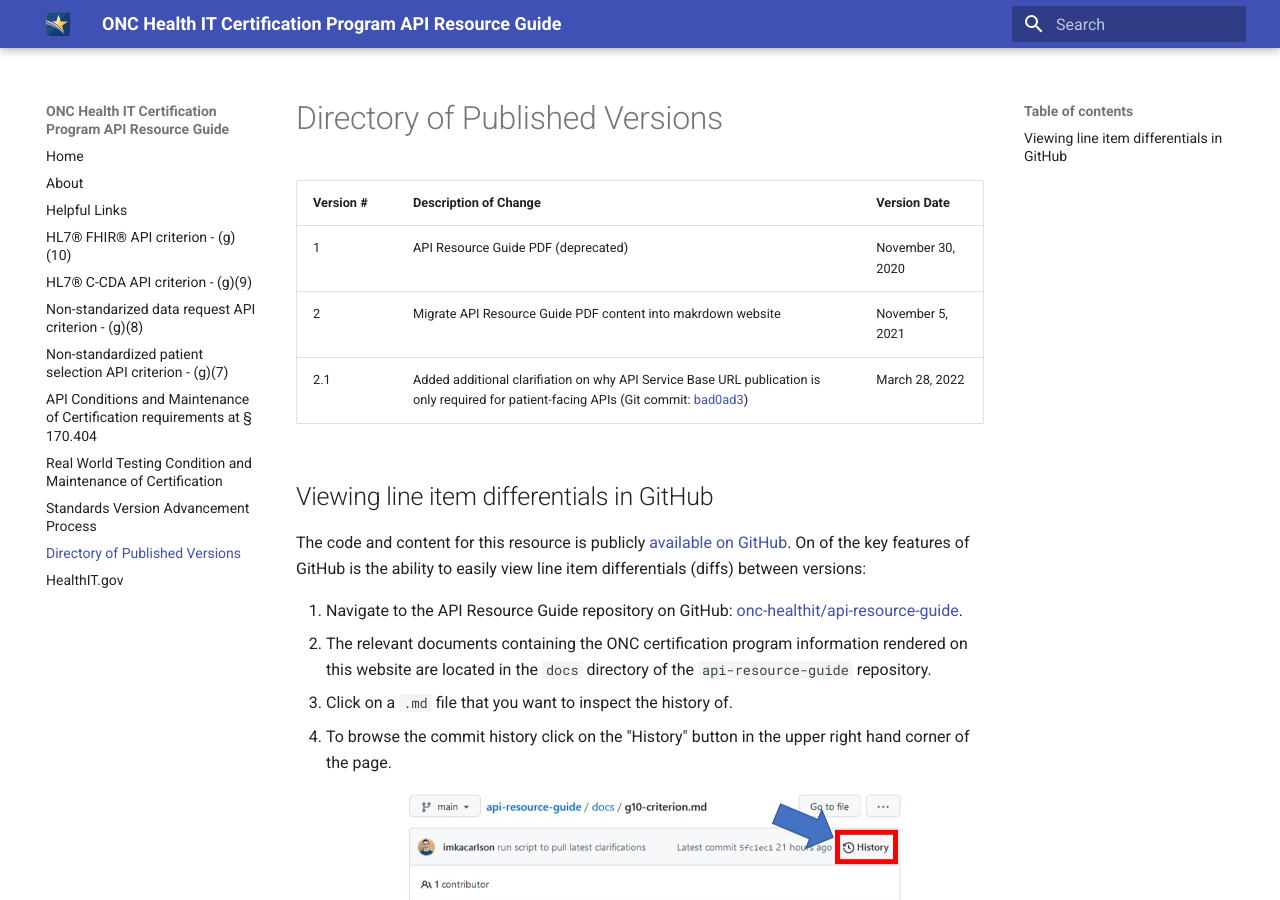
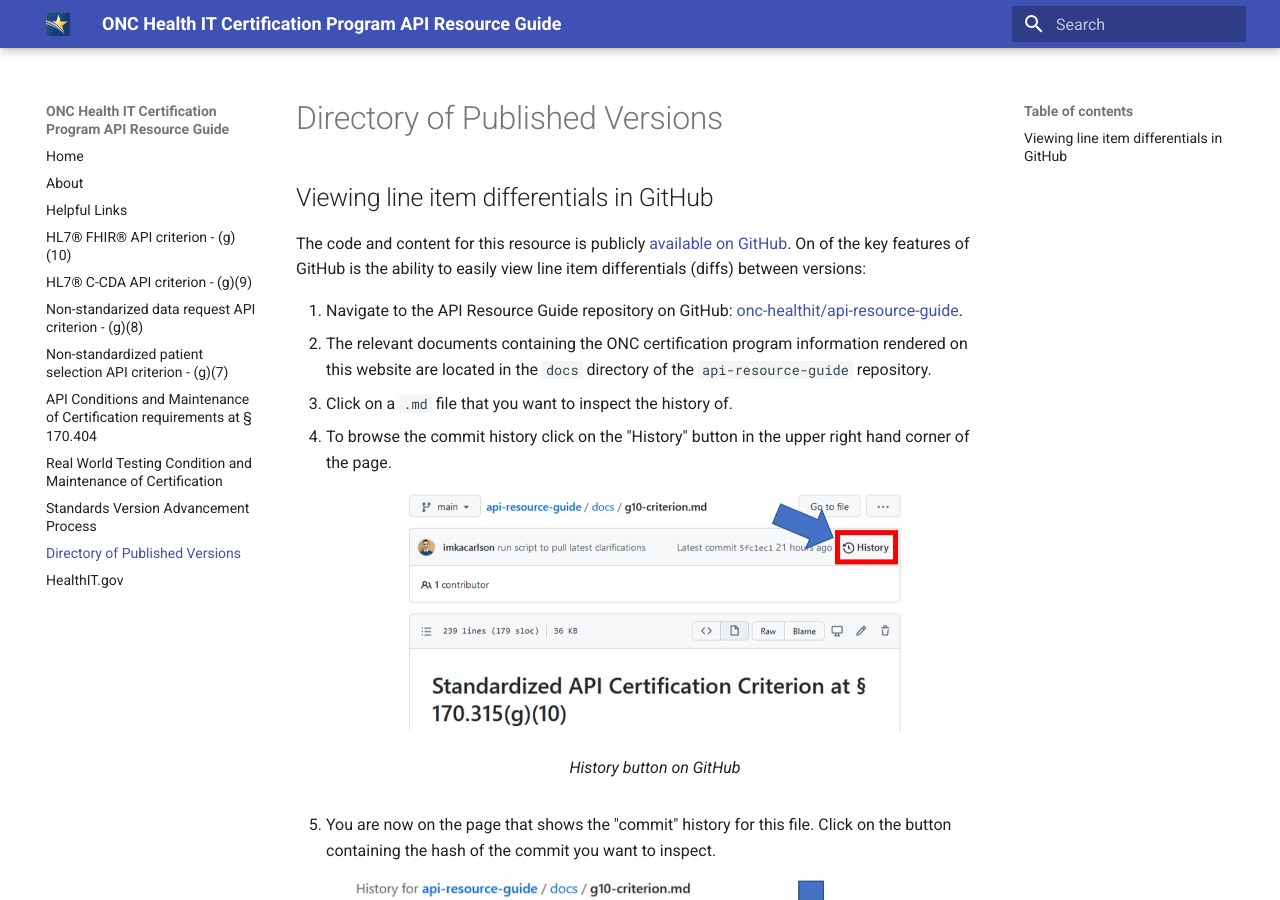
Before and after one commit to onc-healthit/api-resource-guide, an MkDocs documentation site: the page built from docs/version-directory.md, in a window 1280 px wide and 900 px high. Built offline with MkDocs 1.6.1 and Material for MkDocs 9.7.7, drawn with Linux system fonts in a browser that asks for light colours; the version menu is left out.

Commit message:
TTB-357 - remove version history table (changes can be tracked using git)

```diff
--- a/docs/version-directory.md
+++ b/docs/version-directory.md
@@ -1,9 +1,3 @@
-| Version #| Description of Change | Version Date |
-| ---------| ----------------------|--------------|
-| 1        | API Resource Guide PDF (deprecated)     | November 30, 2020 |
-| 2        | Migrate API Resource Guide PDF content into makrdown website     | November 5, 2021 |
-| 2.1        | Added additional clarifiation on why API Service Base URL publication is only required for patient-facing APIs (Git commit: <a target = "_blank" href = "https://github.com/onc-healthit/api-resource-guide/commit/bad0ad306f840874373d63d4c19cceedc250e049">bad0ad3</a>)  | March 28, 2022 |
-
 ## Viewing line item differentials in GitHub
 The code and content for this resource is publicly <a href = "https://github.com/onc-healthit/api-resource-guide" target = "_blank">available on GitHub</a>. On of the key features of GitHub is the ability to easily view line item differentials (diffs) between versions:
 
```
